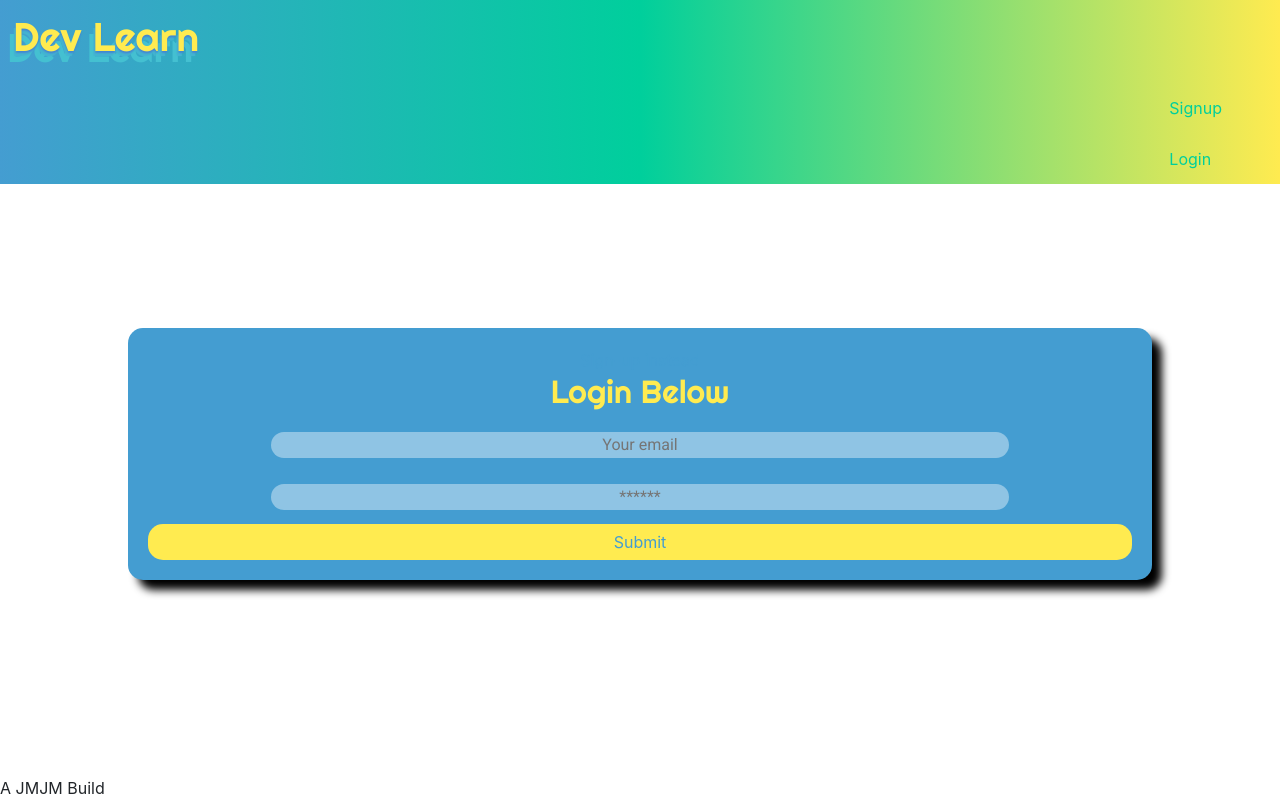
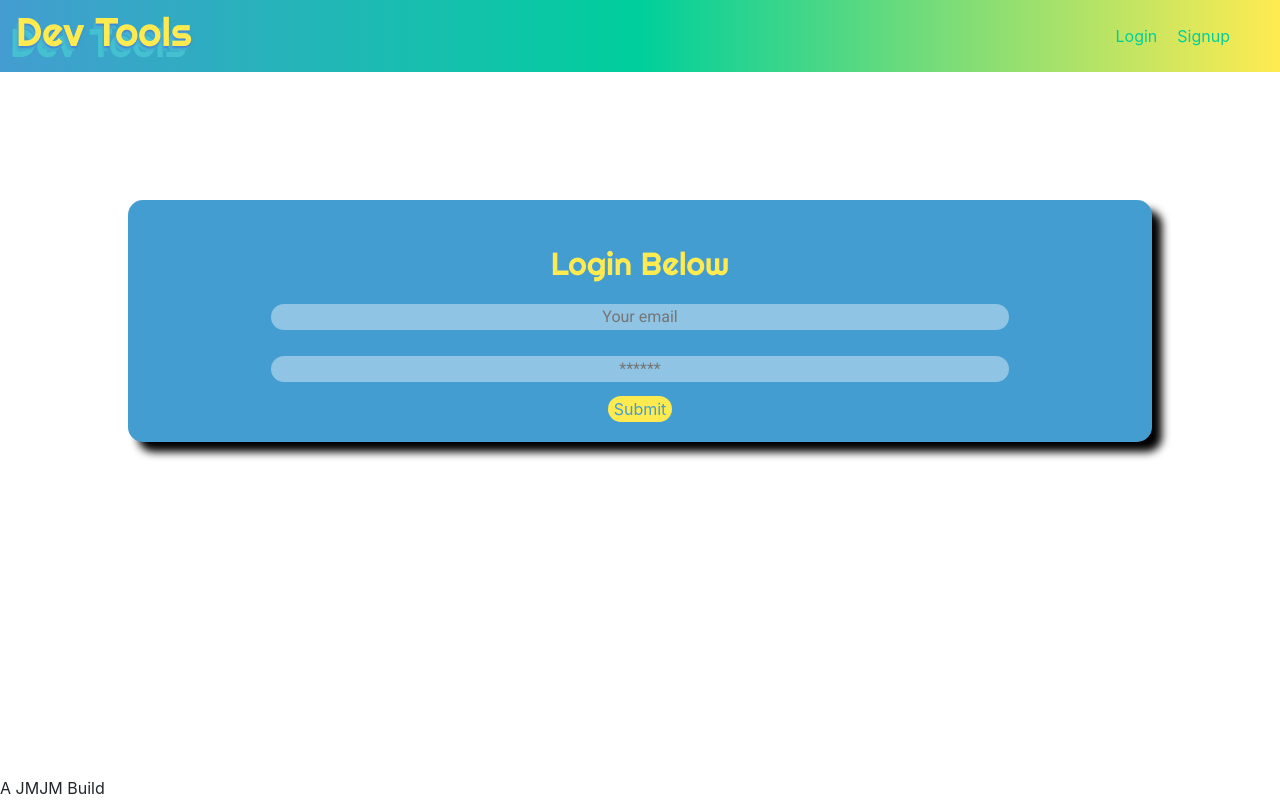
Before and after one commit to jess-smith49/dev-tools, a React (Create React App) app in the folder client/: page /login in a window 1280 px wide. Built offline with nearby package versions, Linux system fonts and the light colour scheme.

Commit message:
refactored navbar to bootstrap, added more mediaqueries

```diff
--- a/client/src/components/Header/index.js
+++ b/client/src/components/Header/index.js
@@ -1,6 +1,7 @@
 import React from 'react';
 import Auth from '../../utils/auth';
 import { Link } from 'react-router-dom';
+import { Nav, Navbar } from 'react-bootstrap';
 
 export default function Header() {
     function showNavigation() {
@@ -33,12 +34,21 @@ export default function Header() {
     }
     return(
         <header>
-            <div className="flex-wrap">
-                <h1 className="h-lg">Dev Learn</h1>
-            <nav>
-                {showNavigation()}
-            </nav>
-            </div>
+           <Navbar expand="lg">
+               <h1>Dev Tools</h1>
+               <Nav>
+                   <div className="nav-wrapper">
+                   {showNavigation()}
+                   </div>
+               </Nav>
+           </Navbar>
         </header>
     )
 };
+
+{/* <div className="flex-wrap">
+<h1 className="h-lg">Dev Learn</h1>
+<nav>
+{showNavigation()}
+</nav>
+</div> */}
--- a/client/src/index.scss
+++ b/client/src/index.scss
@@ -36,27 +36,27 @@ h1 {
 header {
     background: linear-gradient(to left, $yellow, $green, $blue );
 
+
     .h-lg {
         margin-top: 0%;
         font-size: 30pt;
         padding: 10pt;
     }
 
+    .navbar-nav {
+        padding-left: 70%;
+    }
+
     ul {
-        display: flex;
-        flex-wrap: wrap;
-        justify-content: space-between;
-        top: 0;
-    li {
+        li {
+            float: right;
         list-style: none;
-        display: inline-block;
-        margin-left: 90%;
     }
     a {
-        float: right;
         text-decoration: none;
         color: $green;
-        padding: 10pt;
+        padding: 10px;
+
     }
 
 }
@@ -158,8 +158,8 @@ header {
 }
 
 .footer {
-    padding-top: 15pt;
-
+    margin-top: 50px;
+    width: 100%;
      &-container {
         position: fixed;
         bottom: 0;
@@ -174,13 +174,20 @@ header {
 //large phones
 @media only screen and (min-width: 414px) {
     .cta {
+
+        h1 {
+            font-size: 60pt;
+            padding-bottom: 10%;
+        }
         &-buttons {
             //fix the height between buttons and text
-            margin-top: 30%;
+            margin-top: 20%;
+            padding-bottom: 10px;
         }
 
         &-btn {
             margin-top: 15%;
+            width: 90%;
         }
     }
 }
@@ -193,7 +200,12 @@ header {
             font-size: 50pt;
         }
 
-
+       &-buttons {
+            margin-top: 10%;
+       }
+       &-btn {
+           margin-top: 5%;
+       }
     }
 }
 
@@ -201,11 +213,11 @@ header {
 @media only screen and (min-width: 1228px) {
 
     .cta {
-        &-title {
-            font-size: 75pt;
+        h1 {
+            font-size: 100px;
         }
         &-text {
-            font-size: 45px
+            font-size: 30pt
         }
     }
 }
--- a/client/src/pages/LoginForm/index.js
+++ b/client/src/pages/LoginForm/index.js
@@ -72,7 +72,7 @@ const Login = props => {
                             onChange={handleChange}
                         />
                         <br />
-                        <button className="btn d-block w-100" type="submit">
+                        <button type="submit">
                             Submit
               </button>
                     </form>
```
Also changed, not shown: client/src/index.css.
